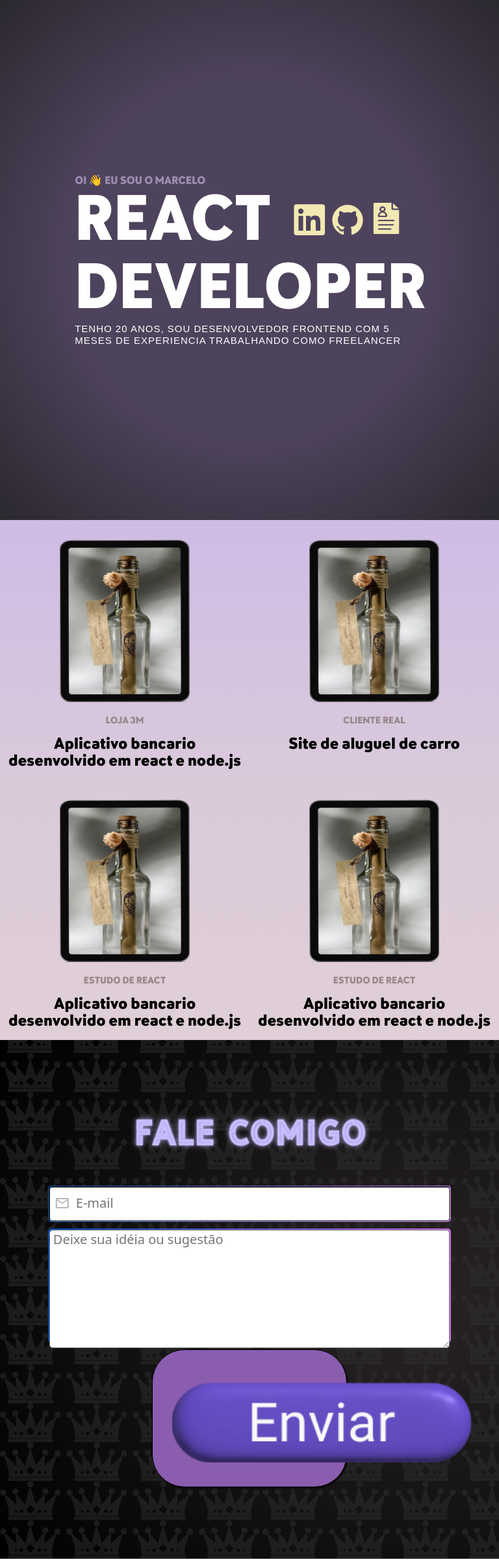
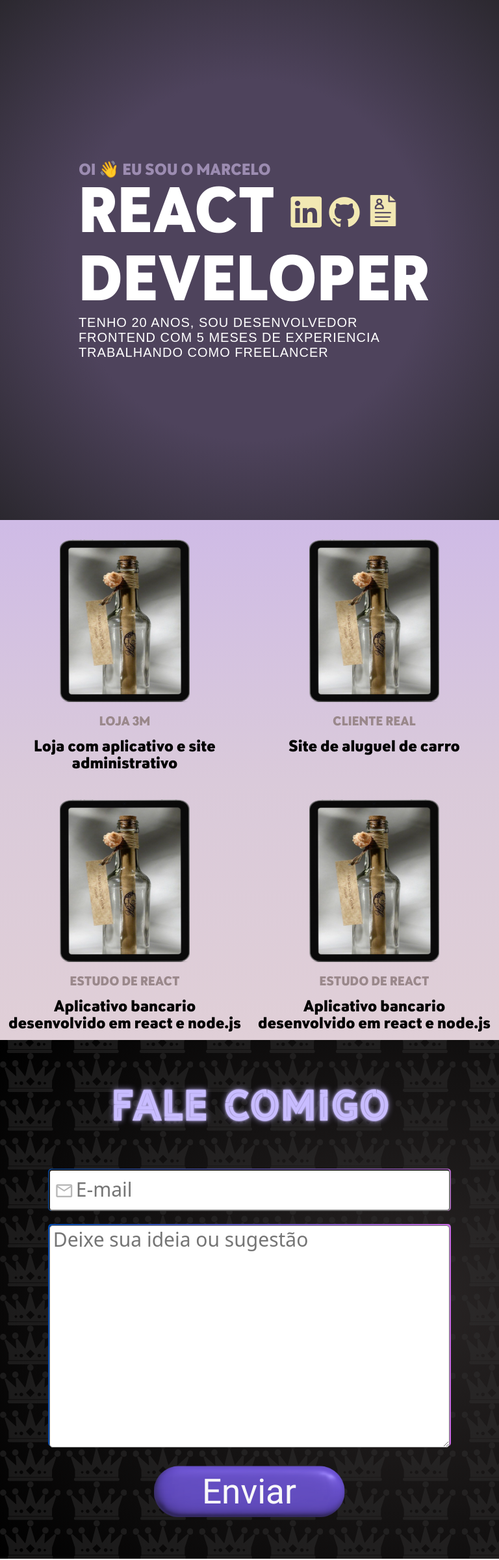
Before and after one commit to Profissional-Marcelo/SitePessoal, a PHP site: page /App/View/paginaInicial.php in a window 768 px wide. Shown: the whole page at 65% size. Run offline with PHP 8.4, Linux system fonts and the light colour scheme.

Commit message:
terminando a versão tablet

```diff
--- a/App/View/paginaInicial.php
+++ b/App/View/paginaInicial.php
@@ -36,7 +36,11 @@
             </div>
             <h1 class="titulo2"><strong translate="no">DEVELOPER</strong></h1>
 
-            <p class="story">TENHO 20 ANOS, SOU DESENVOLVEDOR FRONTEND COM 5 MESES DE EXPERIENCIA TRABALHANDO COMO FREELANCER</p>
+
+                <div class="paragrafo">
+                    <p class="story">TENHO 20 ANOS, SOU DESENVOLVEDOR FRONTEND COM 5 MESES DE EXPERIENCIA TRABALHANDO COMO FREELANCER</p>
+                </div>
+
         </div>
 
     </section>
@@ -48,7 +52,7 @@
 
                 <p>LOJA 3M</p>
 
-                <h2>Aplicativo bancario desenvolvido em react e node.js</h2>
+                <h2>Loja com aplicativo e site administrativo</h2>
             </div>
             <div class="projetos">
                 <img src="../../Assets/img/tablet.png" alt="projeto">
@@ -86,7 +90,7 @@
                     </span>
             </div></div>
 
-            <div class="border2"><textarea rows="10" maxlength="500" required placeholder="Deixe sua idéia ou sugestão" id="icomment"></textarea></div>
+            <div class="border2"><textarea rows="10" maxlength="500" required placeholder="Deixe sua ideia ou sugestão" id="icomment"></textarea></div>
 
             <button type="" id="submitButton"><img src="../../Assets/img/botaoEnviar.png" alt="botao de envio"></button>
         </form>
--- a/Assets/css/paginaInicial.css
+++ b/Assets/css/paginaInicial.css
@@ -108,7 +108,7 @@ section.primeiraParte > div > div > div.icones > a > img{
 }
 
 
-section.primeiraParte > div > p.story, section.primeiraParte > div > span > p.story{
+section.primeiraParte > div > div.paragrafo > p.story, section.primeiraParte > div > span > div.paragrafo > p.story{
     text-align: justify;
     font-size: 11px;
     font-weight: normal;
@@ -122,7 +122,7 @@ section.primeiraParte > div > h1.titulo2 > strong{
     font-size: 55px;
 }
 
-section.primeiraParte > p.story {
+section.primeiraParte > div > div.paragrafo > p.story {
     text-align: start;
 }
 
@@ -180,6 +180,7 @@ section.terceiraParte {
 
 section.terceiraParte > h2{
     font-family: library;
+    font-size: 30px;
    color: #c8bcff;
    text-shadow: 0px 0px 10px #c8bcffcc, 0px 0px 3px #c8bcff;
    text-align: center;
@@ -241,7 +242,7 @@ section.terceiraParte > form > div.border2 {
     margin: 10px;
      padding-top: 2px;
     width: calc(80vw + 6px);
-    height: 174px;
+    height: 180px;
     background:  linear-gradient(to right, #004AAD, #CB6CE6);
     border-radius: 5px;
 }
--- a/Assets/css/paginaInicialMQ.css
+++ b/Assets/css/paginaInicialMQ.css
@@ -6,23 +6,32 @@
     }
 
     section.primeiraParte > div {
-        width: 70vw;
+        margin: auto;
+        display: block;
+        width: calc(90vw - 55px);
+        transform: translateX(55px);
     }
 
-    section.primeiraParte > div > p.story {
-        font-size: 15px;
-        text-align: justify;
+    section.primeiraParte > div > div.paragrafo {
+       width: 75%;
+    }
+
+    section.primeiraParte > div > div.paragrafo > p.story {
+        font-size: 20px;
+
     }
 
     section.primeiraParte > div > p.quemSou {
-        font-size: 17px;
+        font-size: 25px;
     }
 
     section.primeiraParte > div > div > div.icones > a > i{
+        transform: translateX(-60px);
         font-size: 50px;
     }
 
     section.primeiraParte > div > div > div.icones > a > img{
+        transform: translateX(-60px);
         width:  51px;
         height: 48px
     }
@@ -34,7 +43,7 @@
         }
 
     section.segundaParte > div.espacamento > div {
-        width: 100vw;
+        width: 100%;
     }
 
     section.segundaParte > div.espacamento > div.projetos > img{
@@ -43,7 +52,7 @@
     }
 
     section.segundaParte > div.espacamento > div.projetos > p{
-        font-size: 15px;
+        font-size: 20px;
     }
 
     section.segundaParte > div.espacamento > div.projetos > h2 {
@@ -53,47 +62,65 @@
 
 
     section.terceiraParte > h2{
-       font-size: 50px;
+       font-size: 60px;
     }
 
 
-    section.terceiraParte > form > div > div.linhaEmail > label  {
-            margin-right: 70px;
-            display: inline-block;
-            font-size: 30px;
-            }
+    section.terceiraParte > form > div.border1 {
+        margin: 20px 10px 20px 10px;
+        width: calc(80vw + 6px);
+        height: 65px;
+    }
 
-    section.terceiraParte > form > div > div.linhaEmail > input  {
-                font-size: 20px;
-               width: 250px;
-            }
+    section.terceiraParte > form > div > input {
+        font-size: 25px;
+        height: 60px;
+    }
 
-    section.terceiraParte > form > div > div.linhaComentario > label {
-        display: inline-block;
-        padding-bottom: 80px;
+    section.terceiraParte > form > div > input::placeholder {
         font-size: 30px;
     }
 
-    section.terceiraParte > form > div > div.linhaComentario > textarea {
-        width: 270px;
-        font-size: 20px;
-        margin-bottom: -100px;
-        display: inline-block;
+    section.terceiraParte > form > div > div.icon {
+        bottom: 47px;
+    }
 
+     section.terceiraParte > form > div > div.icon > .material-symbols-outlined {
+        font-size: 30px;
+     }
+
+    section.terceiraParte > form > div >  textarea {
+         width: 80vw;
+        margin: auto;
+        border-radius: 5px;
+        font-size: 25px
+    }
+
+    section.terceiraParte > form > div.border2 {
+        margin: 10px;
+         padding-top: 2px;
+        width: calc(80vw + 6px);
+        height: 340px;
+        background:  linear-gradient(to right, #004AAD, #CB6CE6);
+        border-radius: 5px;
+    }
+
+    section.terceiraParte > form > div >  textarea::placeholder{
+        padding-left: 5px;
+        font-size: 30px;
     }
 
     section.terceiraParte > form > button {
-        font-size: 30px;
-        color: white;
-        background-color: rgb(138, 93, 175);
-        border-radius: 50px;
-        width: 300px;
-        padding: 30px;
-        margin: auto;
-        display: block;
-        border: 1px solid black;
-        box-shadow: 2px 2px 0px rgba(0, 0, 0, 0.6);
+        background: none;
+        border: none;
     }
+
+    section.terceiraParte > form > button > img {
+        margin-top: 20px;
+        width: 100%;
+    }
+
+
 
 }
 
@@ -201,16 +228,5 @@
 
     }
 
-    section.terceiraParte > form > button {
-        font-size: 30px;
-        color: white;
-        background-color: rgb(138, 93, 175);
-        border-radius: 50px;
-        width: 300px;
-        padding: 30px;
-        margin: auto;
-        display: block;
-        border: 1px solid black;
-        box-shadow: 2px 2px 0px rgba(0, 0, 0, 0.6);
-    }
+
 }
```
